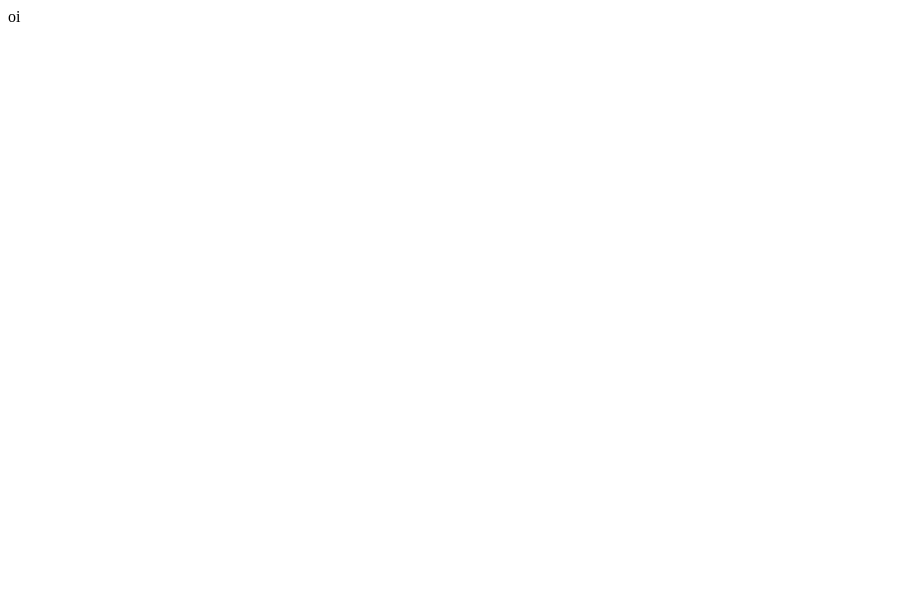
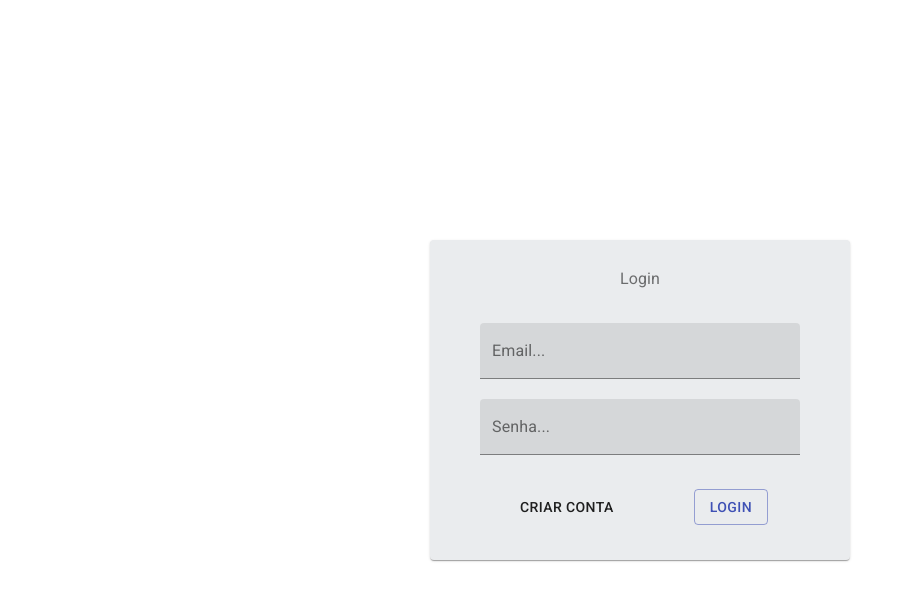
Before and after one commit to venancioavila/challenge-acert, a React (Create React App) app: page / in a window 1280 px wide. Shown: the top 600 px of the page, without its empty margins (0-906 px from the left). Built offline with nearby package versions, Linux system fonts and the light colour scheme.

Commit message:
(misk): create modal and login screen

```diff
--- a/package.json
+++ b/package.json
@@ -5,6 +5,7 @@
   "dependencies": {
     "@material-ui/core": "^4.9.8",
     "@material-ui/icons": "^4.9.1",
+    "@material-ui/styles": "^4.9.6",
     "@testing-library/jest-dom": "^4.2.4",
     "@testing-library/react": "^9.3.2",
     "@testing-library/user-event": "^7.1.2",
--- /dev/null
+++ b/src/commons/CreateModal.tsx
@@ -0,0 +1,115 @@
+import React, { useState } from "react";
+import {
+  Modal,
+  Typography,
+  Card,
+  CardActions,
+  Button,
+  CardContent,
+  TextField
+} from "@material-ui/core";
+import { makeStyles } from "@material-ui/core/styles";
+
+const useStyles = makeStyles({
+  root: {
+    height: "100vh",
+    display: "flex",
+    alignItems: "center",
+    justifyContent: "center"
+  },
+  card: {
+    width: 400,
+    height: 400,
+    background: "#EAECEE",
+    display: "flex",
+    flexDirection: "column",
+    alignItems: "center",
+    justifyContent: "center",
+    padding: 10
+  },
+  cardContent: {
+    width: "100%",
+    display: "flex",
+    flexDirection: "column",
+    alignItems: "center",
+    justifyContent: "space-around"
+  },
+  form: {
+    width: "100%",
+    alignItems: "center",
+    display: "flex",
+    flexDirection: "column",
+    justifyContent: "space-around"
+  },
+  actions: {
+    width: "80%",
+    justifyContent: "space-around"
+  },
+  input: {
+    width: "80%",
+    margin: 10
+  }
+});
+
+const CreateModal = () => {
+  const classes = useStyles();
+
+  const [open, setOpen] = useState(false);
+
+  const handleOpen = () => {
+    setOpen(!open);
+  };
+
+  return (
+    <>
+      <Button onClick={() => handleOpen()}>Criar conta</Button>
+      <Modal
+        open={open}
+        onClose={handleOpen}
+        onBackdropClick={handleOpen}
+        aria-labelledby="transition-modal-title"
+        aria-describedby="transition-modal-description"
+      >
+        <Typography component="div" className={classes.root}>
+          <Card className={classes.card}>
+            <Typography color="textSecondary" gutterBottom>
+              Nova conta
+            </Typography>
+            <CardContent className={classes.cardContent}>
+              <div className={classes.form}>
+                <TextField
+                  className={classes.input}
+                  id="filled-basic"
+                  label="Name..."
+                  variant="filled"
+                />
+                <TextField
+                  className={classes.input}
+                  id="filled-basic"
+                  label="Email..."
+                  variant="filled"
+                  type="email"
+                />
+                <TextField
+                  className={classes.input}
+                  id="filled-basic"
+                  label="Senha..."
+                  variant="filled"
+                  type="password"
+                />
+              </div>
+            </CardContent>
+            <CardActions className={classes.actions}>
+              <Button onClick={() => handleOpen()}>Cancelar</Button>
+              <Button variant="outlined" color="primary">
+                Criar
+              </Button>
+            </CardActions>
+          </Card>
+        </Typography>
+      </Modal>
+    </>
+  );
+};
+
+export default CreateModal;
--- /dev/null
+++ b/src/index.css
@@ -0,0 +1,13 @@
+body {
+  margin: 0;
+  font-family: -apple-system, BlinkMacSystemFont, 'Segoe UI', 'Roboto', 'Oxygen',
+    'Ubuntu', 'Cantarell', 'Fira Sans', 'Droid Sans', 'Helvetica Neue',
+    sans-serif;
+  -webkit-font-smoothing: antialiased;
+  -moz-osx-font-smoothing: grayscale;
+}
+
+code {
+  font-family: source-code-pro, Menlo, Monaco, Consolas, 'Courier New',
+    monospace;
+}
--- a/src/index.tsx
+++ b/src/index.tsx
@@ -1,6 +1,7 @@
 import React from "react";
 import ReactDOM from "react-dom";
 import Navigation from "./navigation";
+import "./index.css";
 
 ReactDOM.render(
   <React.StrictMode>
--- a/src/navigation/index.tsx
+++ b/src/navigation/index.tsx
@@ -1,16 +1,22 @@
 import React from "react";
 import { BrowserRouter, Switch, Route } from "react-router-dom";
+import { ThemeProvider, createMuiTheme } from "@material-ui/core/styles";
+import { orange } from "@material-ui/core/colors";
 
 // Pages
 import App from "../pages/App";
 
+const theme = createMuiTheme({});
+
 const Navigation = () => {
   return (
-    <BrowserRouter>
-      <Switch>
-        <Route path="/" exact={true} component={App} />
-      </Switch>
-    </BrowserRouter>
+    <ThemeProvider theme={theme}>
+      <BrowserRouter>
+        <Switch>
+          <Route path="/" exact={true} component={App} />
+        </Switch>
+      </BrowserRouter>
+    </ThemeProvider>
   );
 };
 
--- a/src/pages/App.tsx
+++ b/src/pages/App.tsx
@@ -1,7 +1,90 @@
 import React from "react";
+import {
+  Typography,
+  Card,
+  CardActions,
+  Button,
+  CardContent,
+  TextField
+} from "@material-ui/core";
+import { makeStyles } from "@material-ui/core/styles";
+import CreateModal from "../commons/CreateModal";
 
-function App() {
-  return <div>oi</div>;
-}
+const useStyles = makeStyles({
+  root: {
+    height: "100vh",
+    display: "flex",
+    alignItems: "center",
+    justifyContent: "center"
+  },
+  card: {
+    width: 400,
+    height: 300,
+    background: "#EAECEE",
+    display: "flex",
+    flexDirection: "column",
+    alignItems: "center",
+    justifyContent: "center",
+    padding: 10
+  },
+  cardContent: {
+    width: "100%",
+    display: "flex",
+    flexDirection: "column",
+    alignItems: "center",
+    justifyContent: "space-around"
+  },
+  form: {
+    width: "100%",
+    alignItems: "center",
+    display: "flex",
+    flexDirection: "column",
+    justifyContent: "space-around"
+  },
+  actions: {
+    width: "80%",
+    justifyContent: "space-around"
+  },
+  input: {
+    width: "80%",
+    margin: 10
+  }
+});
+
+const App = () => {
+  const classes = useStyles();
+  return (
+    <Typography component="div" className={classes.root}>
+      <Card className={classes.card}>
+        <Typography color="textSecondary" gutterBottom>
+          Login
+        </Typography>
+        <CardContent className={classes.cardContent}>
+          <div className={classes.form}>
+            <TextField
+              className={classes.input}
+              id="filled-basic"
+              label="Email..."
+              variant="filled"
+            />
+            <TextField
+              className={classes.input}
+              id="filled-basic"
+              label="Senha..."
+              variant="filled"
+              type="password"
+            />
+          </div>
+        </CardContent>
+        <CardActions className={classes.actions}>
+          <CreateModal />
+          <Button variant="outlined" color="primary">
+            Login
+          </Button>
+        </CardActions>
+      </Card>
+    </Typography>
+  );
+};
 
 export default App;
```
